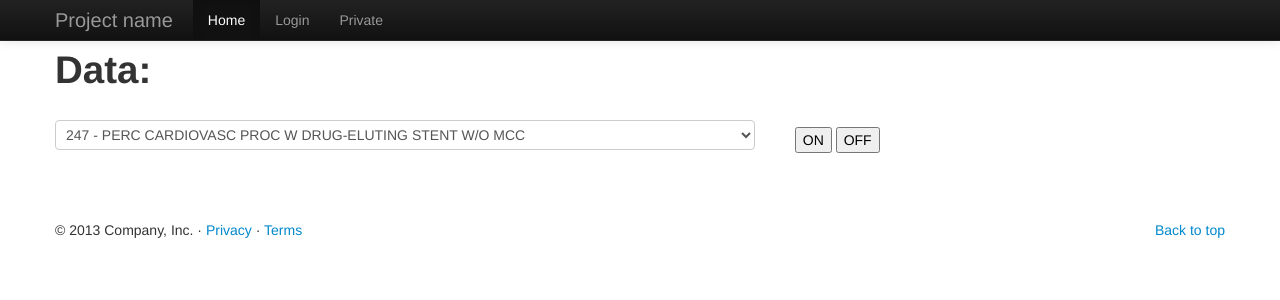
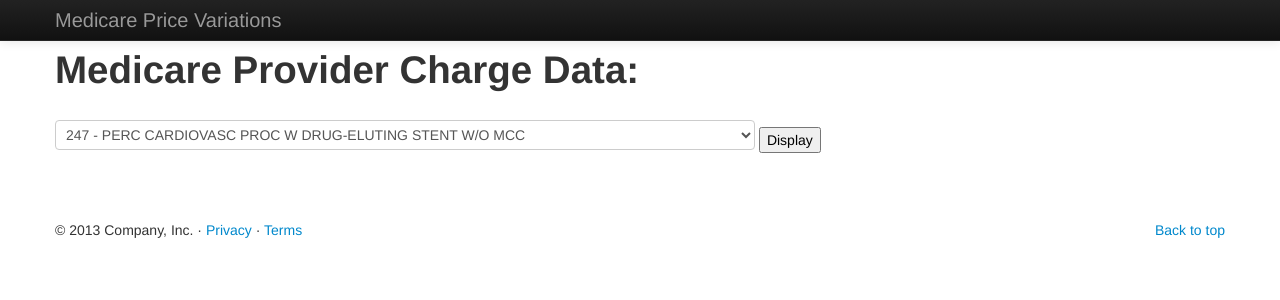
Before and after one commit to ddehghan/medicare-data, a Django app: page / in a window 1280 px wide. Shown: the top 300 px of the page. Run offline with Django 3.2, Linux system fonts and the light colour scheme; some libraries are stand-ins or nearby versions.

Commit message:
fixed SVG chart and clean up

```diff
--- a/website/templates/index.html
+++ b/website/templates/index.html
@@ -27,7 +27,7 @@
 
 {% block maincontent %}
 
-    <h1>Data:</h1>
+    <h1>Medicare Provider Charge Data:</h1>
 
     <br>
     <div>
@@ -36,9 +36,7 @@
             <option value="2">039 - EXTRACRANIAL PROCEDURES W/O CC/MCC</option>
             <option value="3">291 - HEART FAILURE & SHOCK W MCC</option>
         </select>
-        <img id="spinner" src="{{ STATIC_URL }}images/ajax-loader.gif" style="visibility: hidden;display: inline;">
-        <button type="button" onclick="spinner_on()" style="display: inline;">ON</button>
-        <button type="button" onclick="spinner_off()" style="display: inline;">OFF</button>
+        <button type="button" onclick="spinner_on()" style="display: inline;">Display</button>
     </div>
     <div id="chart"></div>
 
@@ -53,8 +51,10 @@
         {#    http://www.schneidy.com/Tutorials/MapsTutorial.html#}
 
         function draw_chart(drug) {
-            var width = 960,
-                    height = 500;
+
+            var centered;
+
+            var width = 1200, height = 700;
 
             var svg = d3.select("#chart").append("svg")
                     .attr("width", width)
@@ -63,6 +63,8 @@
             var group = svg.append("g");
 
             var projection = d3.geo.albersUsa();
+            var path = d3.geo.path().projection(projection);
+
             group.attr('transorm', 'scale(.3, .3)');
 
             d3.json('{{ STATIC_URL }}json/us-states.json', function (collection) {
@@ -75,7 +77,34 @@
                         })
                         .style('fill', 'gray')
                         .style('stroke', 'white')
-                        .style('stroke-width', 1);
+                        .style('stroke-width', 1)
+                        .on('click', click);
+
+                function click(d) {
+                    var x = 0,
+                            y = 0,
+                            k = .8;
+
+                    if (d && centered !== d) {
+                        var centroid = path.centroid(d);
+                        x = -centroid[0] + width / 8;
+                        y = -centroid[1] + height / 8;
+                        k = 4;
+                        centered = d;
+                    } else {
+                        centered = null;
+                    }
+
+                    group.selectAll("path")
+                            .classed("active", centered && function (d) {
+                                return d === centered;
+                            });
+
+                    group.transition()
+                            .duration(1000)
+                            .attr("transform", "scale(" + k + ")translate(" + x + width / 4 + "," + y + ")")
+                            .style("stroke-width", 1.5 / k + "px");
+                }
 
                 d3.csv("charges/" + drug, function (error, data) {
                     group.selectAll("circle")
@@ -108,33 +137,15 @@
             });
         }
 
-        var e = document.getElementById("drug_name");
-        var drug = e.options[e.selectedIndex].text;
-
         function spinner_on() {
             $("svg").remove();
-            $("#spinner").css("visibility", "inherit");
+
+            var e = document.getElementById("drug_name");
+            var drug = e.options[e.selectedIndex].text;
+
             draw_chart(drug);
 
         }
-        function spinner_off() {
-            $("#spinner").css("visibility", "hidden");
-        }
-
-
-        // zoom and pan
-        //var zoom = d3.behavior.zoom()
-        //    .on("zoom",function() {
-        //        g.attr("transform","translate("+
-        //            d3.event.translate.join(",")+")scale("+d3.event.scale+")");
-        //        g.selectAll("circle")
-        //            .attr("d", path.projection(projection));
-        //        g.selectAll("path")
-        //            .attr("d", path.projection(projection));
-        <!---->
-        //  });
-        <!---->
-        //svg.call(zoom)
 
     </script>
 {% endblock %}
--- a/website/templates/theme/top_nav.html
+++ b/website/templates/theme/top_nav.html
@@ -6,14 +6,14 @@
                 <span class="icon-bar"></span>
                 <span class="icon-bar"></span>
             </button>
-            <a class="brand" href="/">Project name</a>
+            <a class="brand" href="/">Medicare Price Variations</a>
 
-            <div class="nav-collapse collapse">
-                <ul class="nav">
-                    <li class="active"><a href="/">Home</a></li>
-                    <li><a href="/login">Login</a></li>
-                    <li><a href="/private">Private</a></li>
-                </ul>
+{#            <div class="nav-collapse collapse">#}
+{#                <ul class="nav">#}
+{#                    <li class="active"><a href="/">Home</a></li>#}
+{#                    <li><a href="/login">Login</a></li>#}
+{#                    <li><a href="/private">Private</a></li>#}
+{#                </ul>#}
             </div>
             <!--/.nav-collapse -->
         </div>
--- a/website/views.py
+++ b/website/views.py
@@ -1,8 +1,12 @@
-import json
 from django.contrib.auth.decorators import login_required
 from django.shortcuts import render_to_response
 from django.template import RequestContext
 from django.http import HttpResponse
+
+import cStringIO
+import gzip
+from django.utils.six import BytesIO
+import redis
 
 from website.lib.ses_email import send_email
 
@@ -24,23 +28,29 @@ def scale(val, src, dst):
 
 
 def charges(reques, drug):
-    drugs = Drug.objects.filter(description=drug)
+    r = redis.StrictRedis(host='localhost', port=6379, db=0)
+    result = r.get(drug)
 
-    result = "size,lat,lon,name\n"
+    if not result:
+        drugs = Drug.objects.filter(description=drug)
 
-    data = []
-    for d in drugs:
-        if not d.hospital.lat == 0 and not d.hospital.lon == 0:
-            data.append([d.avg_charges, d.hospital.lat, d.hospital.lon, d.hospital.name])
+        result = "size,lat,lon,name\n"
 
-    min_price = 10000000
-    max_price = 0
-    for d in data:
-        min_price = min(d[0], min_price)
-        max_price = max(d[0], max_price)
+        data = []
+        for d in drugs:
+            if not d.hospital.lat == 0 and not d.hospital.lon == 0:
+                data.append([d.avg_charges, d.hospital.lat, d.hospital.lon, d.hospital.name])
 
-    for d in data:
-        result += "%s,%s,%s,%s\n" % (scale(d[0], (min_price, max_price), (2, 12)), d[1], d[2], d[3])
+        min_price = 10000000
+        max_price = 0
+        for d in data:
+            min_price = min(d[0], min_price)
+            max_price = max(d[0], max_price)
+
+        for d in data:
+            result += "%s,%s,%s,%s\n" % (scale(d[0], (min_price, max_price), (2, 12)), d[1], d[2], d[3])
+
+        r.set(drug, result)
 
     return HttpResponse(result, mimetype="text")
 
```
